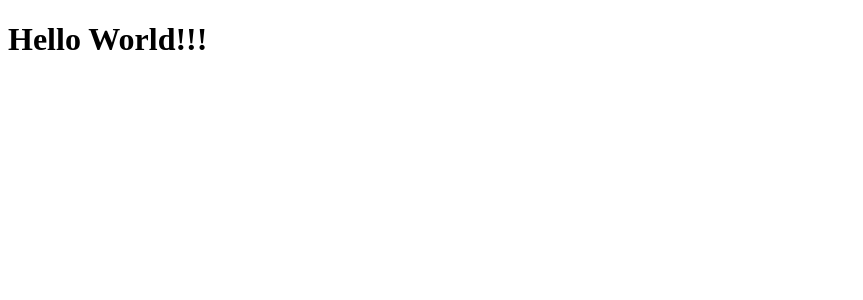
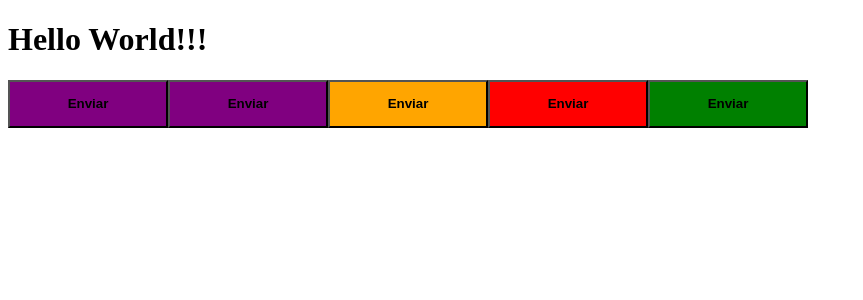
Before and after one commit to rramires/react_timer, a React (Vite) app: page / in a window 1280 px wide. Shown: the top 300 px of the page, without its empty margins (0-863 px from the left). Built offline with nearby package versions, Linux system fonts and the light colour scheme.

Commit message:
Adding normal styling with css example.

```diff
--- a/src/App.tsx
+++ b/src/App.tsx
@@ -1,6 +1,16 @@
+import { Button } from "./components/Button";
+
 export function App() {
 
   return (
-    <h1>Hello World!!!</h1>
+    <>
+      <h1>Hello World!!!</h1>
+
+      <Button />
+      <Button color="primary"/>
+      <Button color="secondary"/>
+      <Button color="danger"/>
+      <Button color="success"/>
+    </>
   )
 }
--- /dev/null
+++ b/src/components/Button.module.css
@@ -0,0 +1,22 @@
+.button {
+    width: 10rem;
+    height: 3rem;
+
+    font-weight: bold;
+}
+
+.primary {
+    background: purple;
+}
+
+.secondary {
+    background: orange;
+}
+
+.danger {
+    background: red;
+}
+
+.success {
+    background: green;
+}
--- /dev/null
+++ b/src/components/Button.tsx
@@ -0,0 +1,9 @@
+import styles from './Button.module.css'
+
+interface ButtonProps {
+    color?: 'primary' | 'secondary' | 'danger' | 'success'
+}
+
+export function Button({ color = 'primary' }: ButtonProps) {
+    return <button className={`${styles.button} ${styles[color]}`}>Enviar</button>
+}
```
